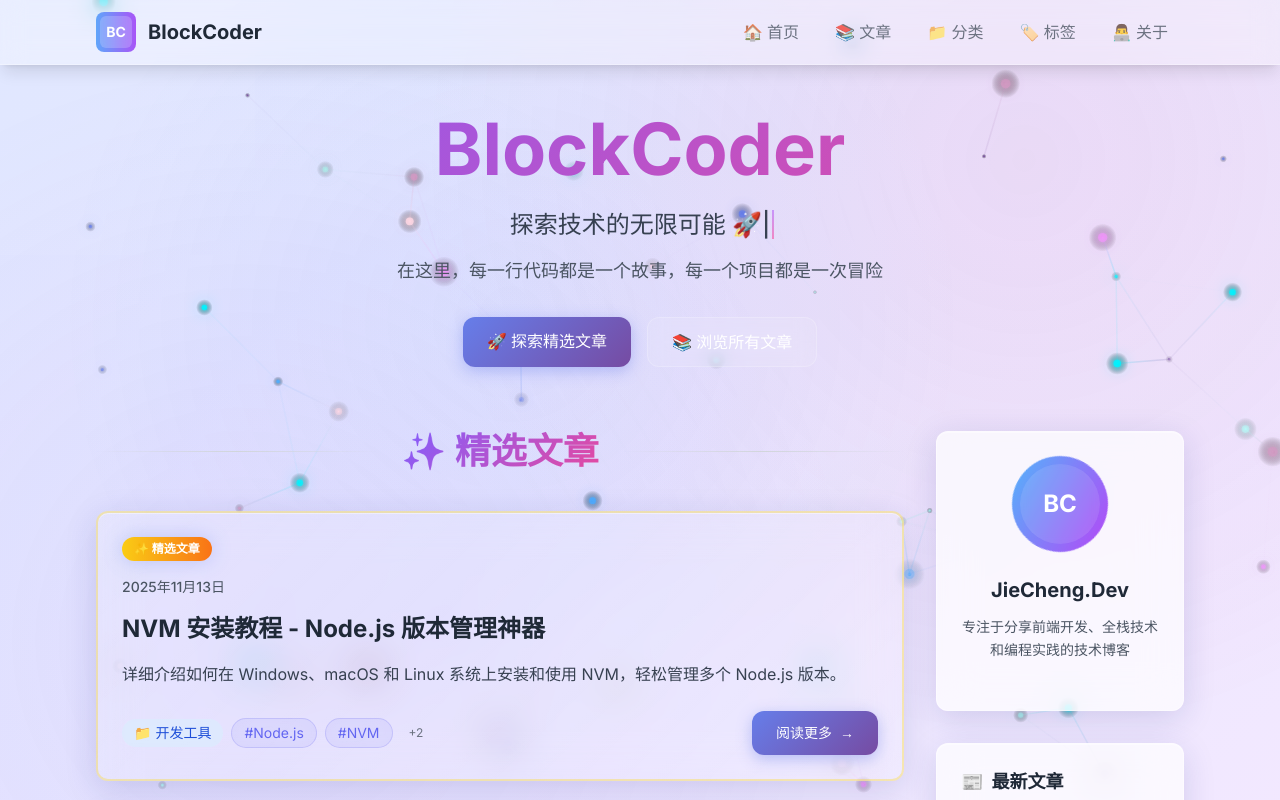
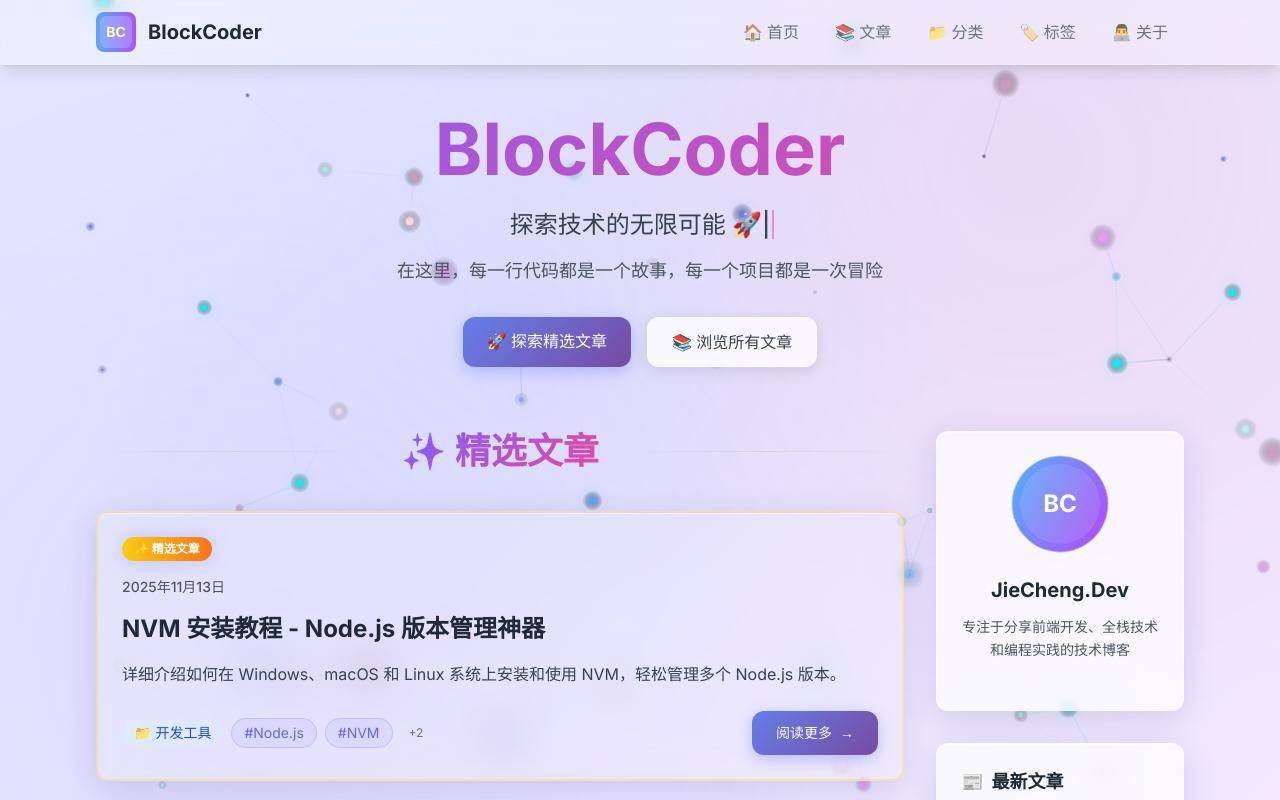
Before and after one commit to jiechliu/nextjs-blog, a Next.js app: page / in a window 1280 px wide. Shown: the top 800 px of the page. Built offline with nearby package versions, Linux system fonts and the light colour scheme.

Commit message:
feat: white

```diff
--- a/src/app/globals.css
+++ b/src/app/globals.css
@@ -107,15 +107,18 @@
 
   .btn-secondary {
     @apply px-6 py-3 rounded-xl font-medium transition-all duration-300 transform hover:scale-105;
-    background: rgba(255, 255, 255, 0.1);
+    background: rgba(255, 255, 255, 0.8);
     backdrop-filter: blur(10px);
-    color: white;
-    border: 1px solid rgba(255, 255, 255, 0.2);
+    color: #374151;
+    border: 1px solid rgba(255, 255, 255, 0.3);
+    box-shadow: 0 4px 15px rgba(0, 0, 0, 0.1);
   }
 
   .btn-secondary:hover {
-    background: rgba(255, 255, 255, 0.2);
+    background: rgba(255, 255, 255, 0.95);
+    color: #1f2937;
     transform: translateY(-2px) scale(1.05);
+    box-shadow: 0 8px 25px rgba(0, 0, 0, 0.15);
   }
 
   .tag {
```
